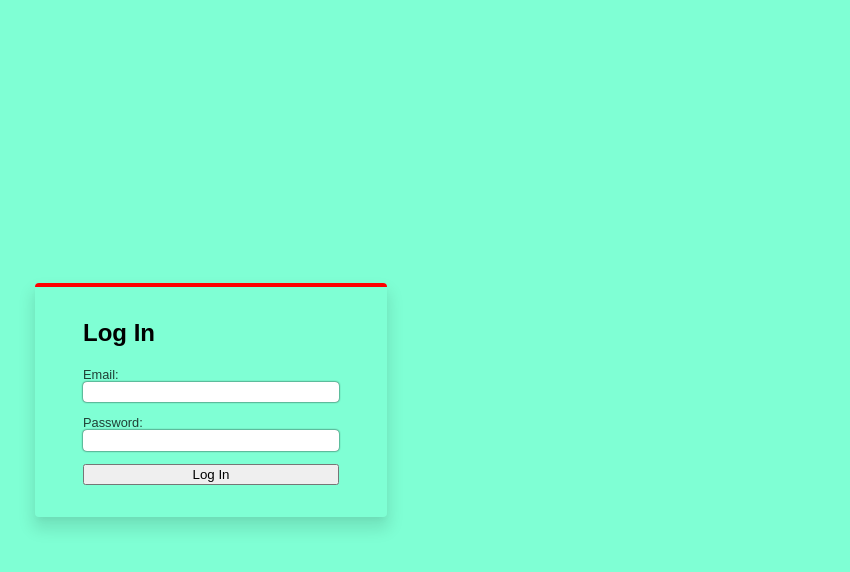
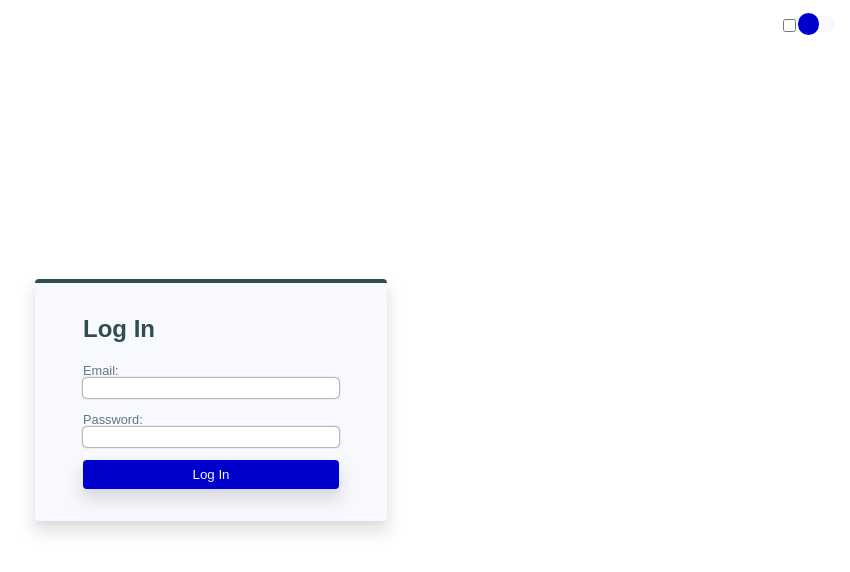
Before and after one commit to NJXTeam/CSS-Effects, a plain HTML site: page Dark-Mode/index.html in a window 1280 px wide. Shown: the whole page, without its empty margins (429-1279 px from the left). Drawn offline with Linux system fonts and the light colour scheme.

Commit message:
dark mode - toggle

```diff
--- a/Dark-Mode/index.html
+++ b/Dark-Mode/index.html
@@ -9,6 +9,10 @@
 </head>
 <body>
     <div class="container">
+        <div class="dark-mode-controls">
+            <input type="checkbox" name="dark-toggle" id="dark-toggle" class="dark-toggle">
+            <label for="dark-toggle"></label>
+        </div>
         <div class="card">
             <h2>Log In</h2>
             <form action="">
--- a/Dark-Mode/style.css
+++ b/Dark-Mode/style.css
@@ -1,27 +1,67 @@
 :root{
     --shadow : 0 10px 15px 3px rgba(0,0,0,0.1), 0 4px 6px -2px rgba(0,0,0,0.05);
     --radius: 4px;
+    --bg-color: white;
+    --main-text-color: DarkSlateGray;
+    --accent-color: MediumBlue;
+    --secondary-text-color: GhostWhite;
+    --main-color: GhostWhite;
 }
 
 body{
     margin: 0;
     padding: 0;
     font-family: Arial, Helvetica, sans-serif;
+    color: var(--main-text-color);
+    background-color: var(--bg-color);
+}
+
+.dark-mode-controls{
+    position: absolute;
+    top: 1em;
+    right: 1em;
+}
+
+.dark-toggle + label{
+    --height-control: 1rem;
+    display: inline-block;
+    width: calc(var(--height-control) * 2);
+    height: var(--height-control);
+    background-color: var(--main-color);
+    position: relative;
+    border-radius: calc(var(--radius)*2);
+}
+
+.dark-toggle + label:after{
+    --circle-size: calc(var(--height-control) * 1.33);
+    position: absolute;
+    content: "";
+    width: var(--circle-size);
+    height: var(--circle-size);
+    left: calc((var(--circle-size) - var(--height-control)) * -1);
+    top: calc((var(--circle-size) - var(--height-control)) / 2 * -1);
+    border-radius: 50%;
+    transition: all 0.2s ease-in;
+    background-color: var(--accent-color);
+}
+
+.dark-toggle:checked + label:after{
+    left: calc( 80% - (var(--circle-size) - var(--height-control) / 2));
 }
 
 .container{
     width: 100vw;
     height: 100vh;
-    background-color: aquamarine;
     display: grid;
     place-items: center;
 }
 
 .card{
+    background-color: var(--main-color);
     box-shadow: var(--shadow);
     border-radius: var(--radius);
     padding: 2rem 3rem;
-    border-top: solid 4px red;
+    border-top: solid 4px;
     width: 16rem;
     max-width: 100%;
 }
@@ -47,3 +87,22 @@ body{
     padding: 0.2em 0.4em;
     border-radius: var(--radius);
 }
+
+.card form [type="submit"]{
+    background-color: var(--accent-color);
+    color: var(--secondary-text-color);
+    border-radius: var(--radius);
+    box-shadow: var(--shadow);
+    padding: 0.5em 1em;
+    border: 0;
+}
+
+@media(prefers-color-scheme: dark){
+    :root{
+        --bg-color: #475657;
+        --main-color: #4a6d7c;
+        --accent-color: #e56399;
+        --main-text-color: #e5d4ce;
+        --secondary-text-color: #ffffff;
+    }
+}
```
